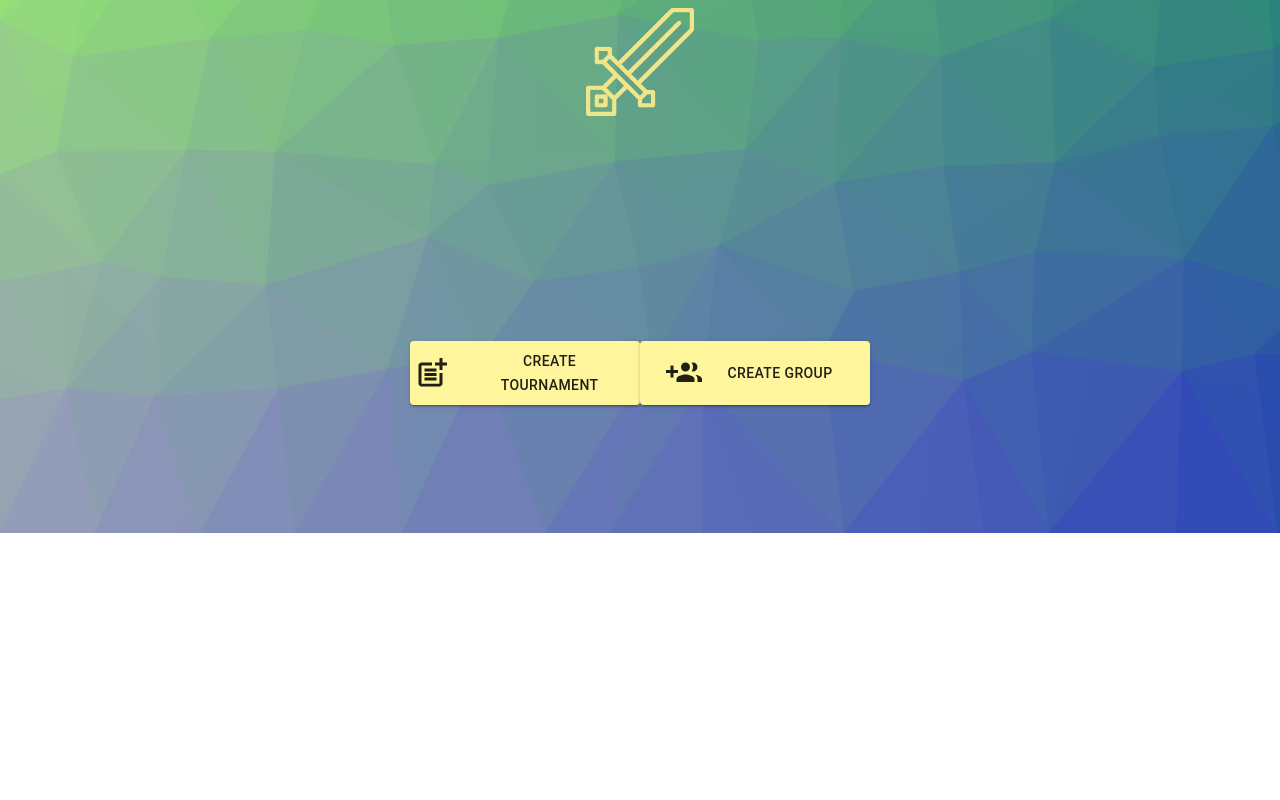
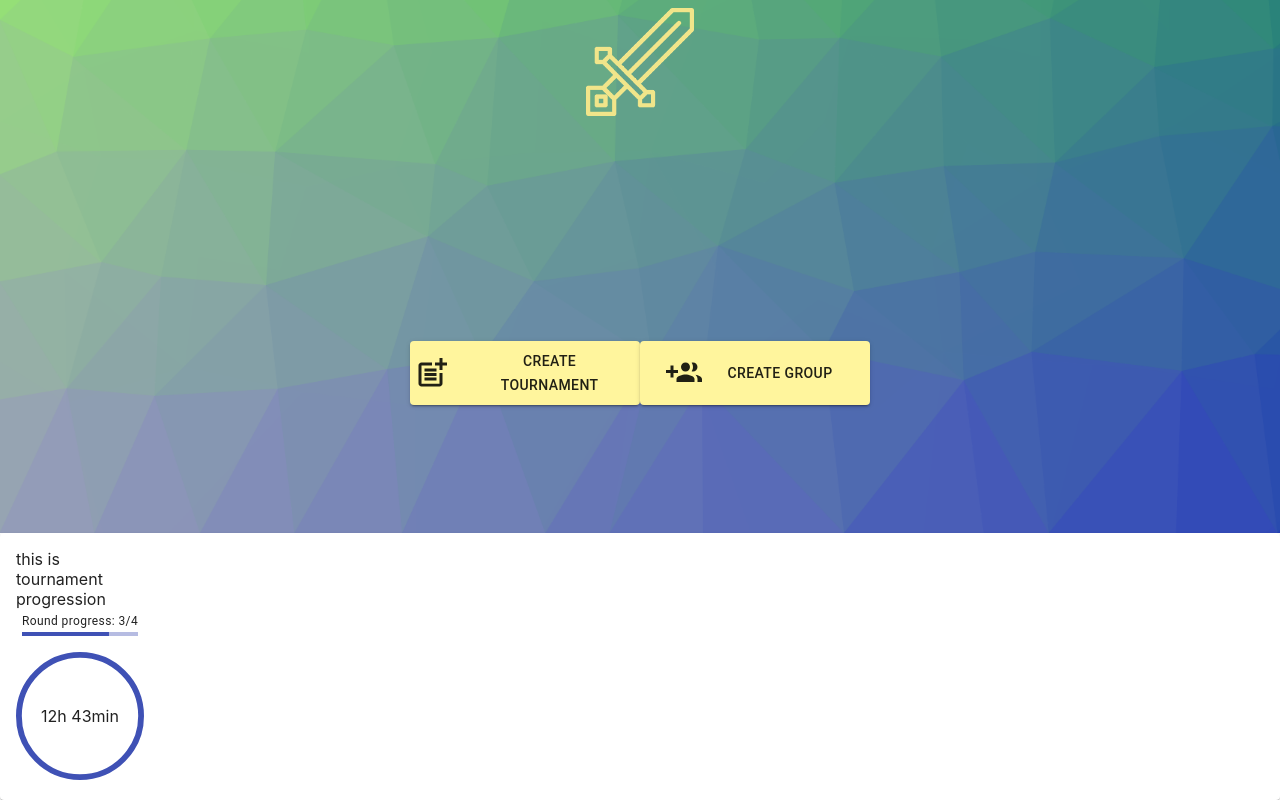
Before and after one commit to Noble-Hamsters-GUPB/GUPB-manager-front, a React (Create React App) app: page /tournament_details in a window 1280 px wide. Shown: the part 267-1067 px from the top of the page. Before the commit the page ends 800 px from the top, so only its background shows below. Built offline with nearby package versions, Linux system fonts and the light colour scheme.

Commit message:
Added progress bars

```diff
--- a/src/App/App.tsx
+++ b/src/App/App.tsx
@@ -6,6 +6,7 @@ import GroupAdd from '@material-ui/icons/GroupAdd';
 import {BrowserRouter as Router, Link, Route, Switch} from 'react-router-dom';
 import {TournamentList} from "../Components/tournament-list";
 import {GroupList} from "../Components/group-list";
+import {TournamentProgression} from "../Components/tournament-progression";
 
 function App() {
     return <Router>
@@ -25,6 +26,7 @@ function App() {
         <Switch>
             <Route path="/tournaments" component={TournamentList}/>
             <Route path="/groups" component={GroupList}/>
+            <Route path="/tournament_details" component={TournamentProgression}/>
         </Switch>
     </Router>;
 }
--- a/src/Components/tournament-progression/index.tsx
+++ b/src/Components/tournament-progression/index.tsx
@@ -0,0 +1,45 @@
+import {FC} from "react";
+import styles from "./styles.module.css"
+import {Box, CircularProgress, LinearProgress, Paper, Typography} from "@material-ui/core";
+
+export const TournamentProgression: FC = (props) => {
+
+
+    return <Paper>
+        <Box
+            padding={"1em"}
+            width={"8em"}
+        >
+            this is tournament progression
+            <Box
+                className={styles.roundProgress}
+                paddingBottom={"1em"}
+                display={"flex"}
+                flexDirection={"column"}
+                alignItems={"center"}
+            >
+
+                <Box>
+                    <Typography variant={"caption"}>Round progress: 3/4</Typography>
+                    <LinearProgress variant={"determinate"} color={"primary"} value={75}/>
+                </Box>
+            </Box>
+            <Box position={"relative"} display={"inline-flex"}>
+                <CircularProgress variant={"determinate"} size={"8em"} thickness={2} value={100}/>
+                <Box
+                    position={"absolute"}
+                    display={"flex"}
+                    alignItems={"center"}
+                    justifyContent={"center"}
+                    top={0}
+                    left={0}
+                    bottom={0}
+                    right={0}
+                >
+                    {"12h 43min"}
+                </Box>
+            </Box>
+
+        </Box>
+    </Paper>
+}
--- a/src/Components/tournament-progression/styles.module.css
+++ b/src/Components/tournament-progression/styles.module.css
@@ -0,0 +1,9 @@
+.wrapper{
+    width: 3em;
+}
+.roundProgress{
+
+}
+.countdown{
+
+}
--- a/src/components/tournament-list/index.tsx
+++ b/src/components/tournament-list/index.tsx
@@ -1,20 +1,80 @@
-import {FC, useState} from "react";
+import TournamentService from '../../services/TournamentService';
+import {FC, useEffect, useState} from "react";
 import styles from "./styles.module.css"
 // @ts-ignore
 import {Route, useRouteMatch} from 'react-router-dom';
 import {TournamentForm} from "../tournament-form"
+import {
+    Accordion,
+    AccordionSummary,
+    makeStyles,
+    Typography,
+    createStyles,
+    Icon,
+    IconButton,
+    AccordionDetails,
+    Badge, withStyles, Theme
+} from "@material-ui/core";
+import ExpandMoreIcon from '@material-ui/icons/ExpandMore'
+import MoreHorizIcon from '@material-ui/icons/MoreHoriz'
+import NotificationsIcon from '@material-ui/icons/Notifications';
+import {Translate} from "@material-ui/icons";
 
+const OffsetBadge = withStyles((theme: Theme) =>
+    createStyles({
+        badge: {
+            transform: "translateX(70%) scale(0.7)",
+            right: -1,
+            top: 8
+        },
+    }),
+)(Badge);
+
+const useStyles = makeStyles({
+    moreIcon: {
+        "margin-left": "auto",
+    },
+    accordionHeading: {
+        flexBasis: '33.33%',
+        flexShrink: 0,
+        display: "flex",
+        alignItems: "center"
+    }
+});
 
 export const TournamentList: FC = (props) => {
+    const styles = useStyles();
+
     const {path} = useRouteMatch();
-    const [tournaments, setTournaments] = useState([{name: "mleko"}, {name: "jajka"}]);
+    const [tournaments, setTournaments] = useState([{name: "mleko", notifications: 10}, {name: "jajka", notifications: 7}]);
+
+    // useEffect(() => {
+    //     console.log("useEffect ran")
+    //     TournamentService.getTournaments().then(res => console.log(res))
+    // }, tournaments)
+
     return (
         <div>
             <Route path={`${path}/create_tournament`}>
                 <TournamentForm/>
             </Route>
             {tournaments.map((tournament)=>{
-                return <p>{tournament.name}</p>
+                return <Accordion>
+                    <AccordionSummary expandIcon={<ExpandMoreIcon/>}>
+                        <OffsetBadge badgeContent={tournament.notifications} color={"primary"} max={9}>
+                            <Typography className={styles.accordionHeading}>{tournament.name?(tournament.name.charAt(0).toUpperCase()+tournament.name.slice(1)):"Default name"}</Typography>
+                        </OffsetBadge>
+                        <IconButton className={styles.moreIcon} onClickCapture={(e) => {
+                            e.stopPropagation()
+                            console.log("tell me more")
+                        }}>
+                            <MoreHorizIcon></MoreHorizIcon>
+                        </IconButton>
+                    </AccordionSummary>
+                    <AccordionDetails>
+
+                    </AccordionDetails>
+                </Accordion>
             })}
         </div>
     )
```
